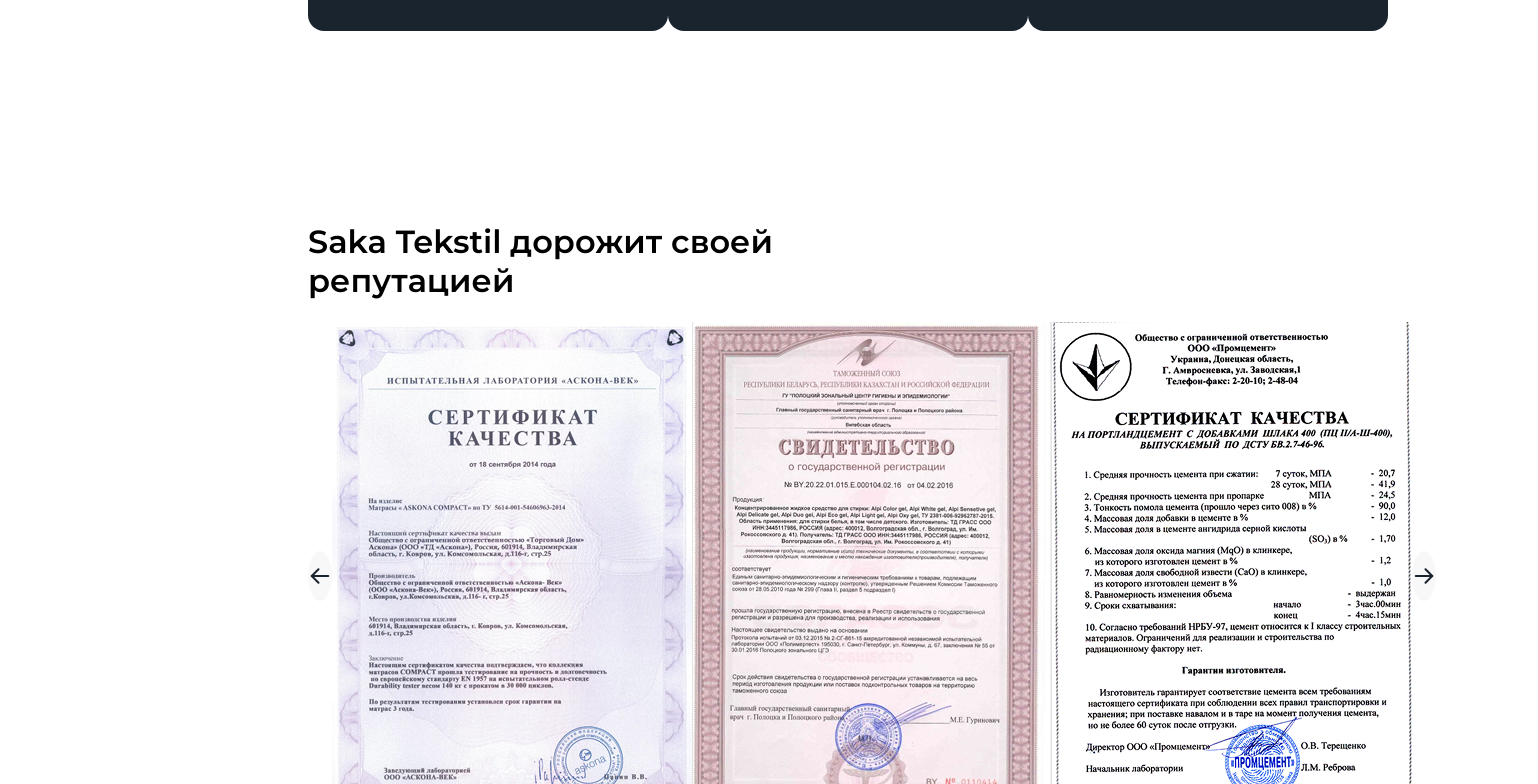
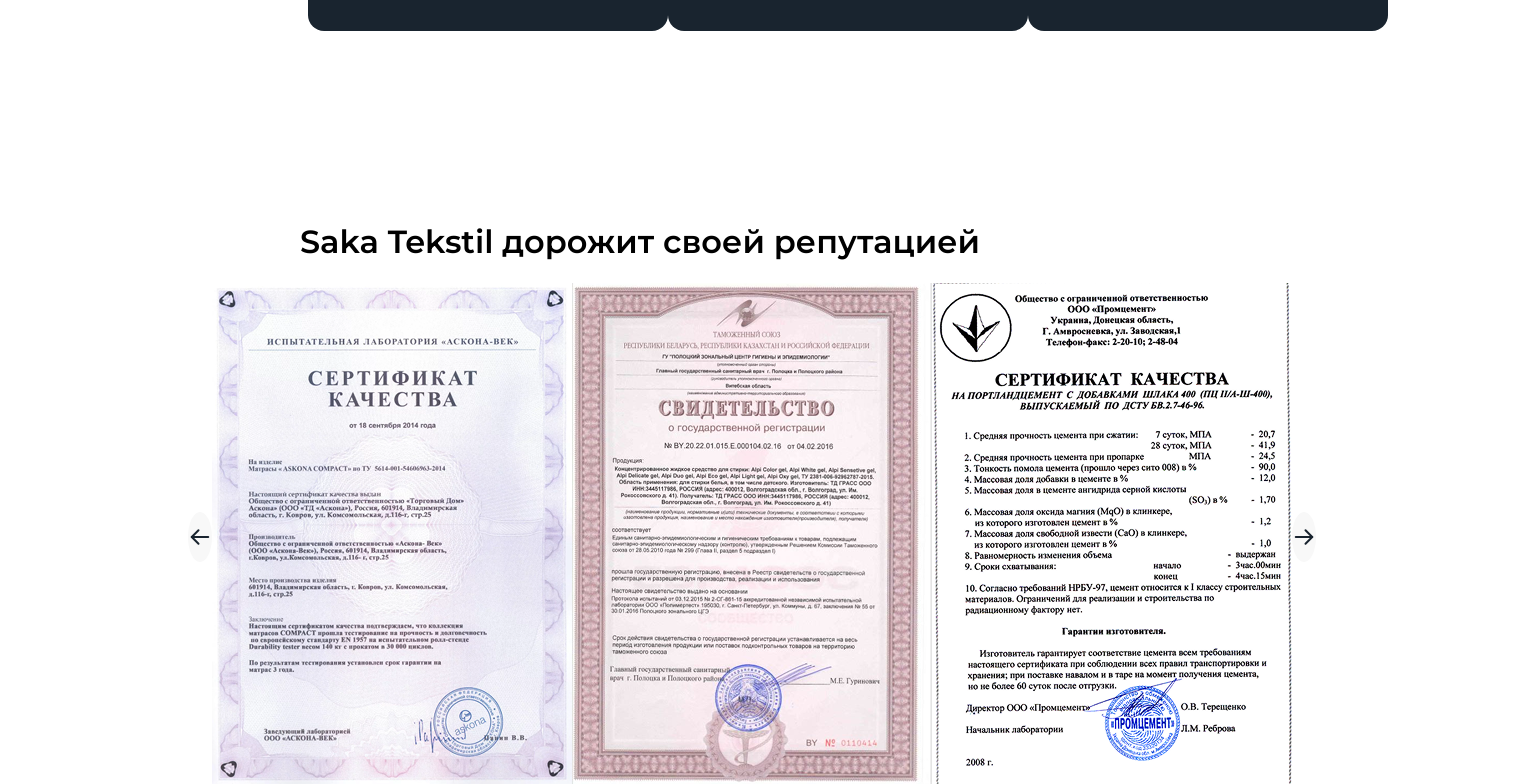
Before and after one commit to aerths/saka-holding, a Vue app: page / in a window 1280 px wide. Shown: the part 1200-1984 px from the top of the page, 1538 px wide, since content can reach past the window. Built offline with nearby package versions, Linux system fonts and the light colour scheme.

Commit message:
edit: paddings

```diff
--- a/src/assets/styles/main.scss
+++ b/src/assets/styles/main.scss
@@ -21,4 +21,7 @@
     width: 100%;
     padding-top:70px;
     padding-bottom: 80px;
+    display: flex;
+    flex-direction: row;
+    justify-content: center;
 }
--- a/src/components/ApplicationForm/Form.vue
+++ b/src/components/ApplicationForm/Form.vue
@@ -24,7 +24,6 @@
 
 <style setup lang="scss">
 .form{
-
     width: 100%;
     height: 330px;
     display: flex;
--- a/src/pages/HomePage.vue
+++ b/src/pages/HomePage.vue
@@ -38,5 +38,10 @@
         #gray{
             background-color: var(--bg-gray-color);
         }
+        .Container-Block:nth-child(2),
+        .Container-Block:nth-child(4){
+            padding-left: 180px;
+            padding-right: 180px
+        }
     }
 </style>
```
